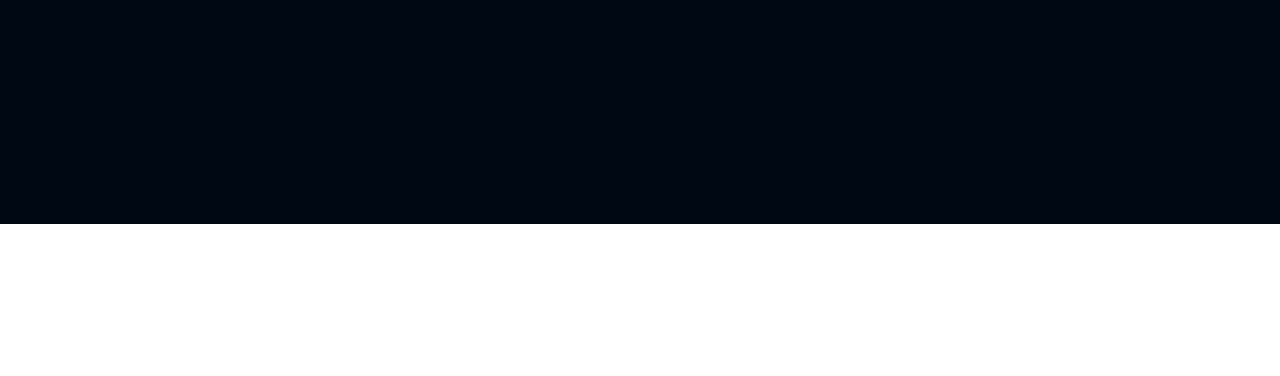
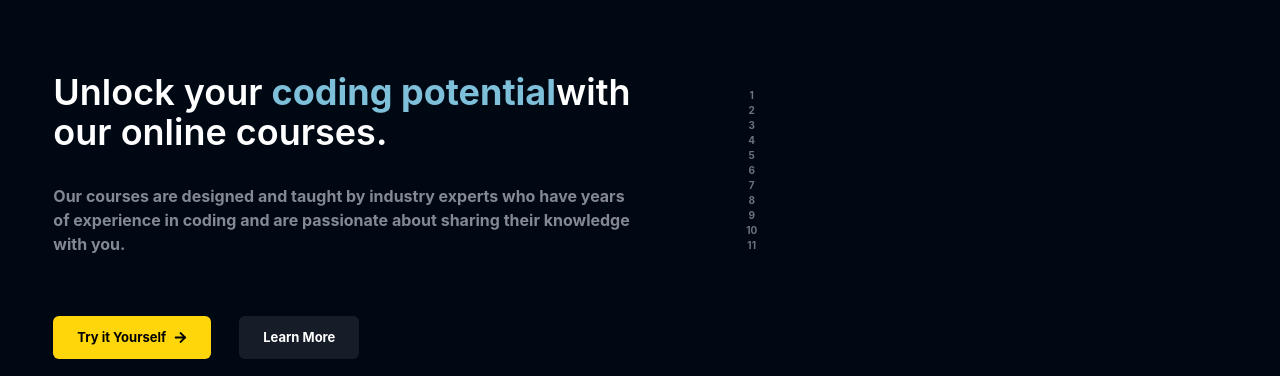
Before and after one commit to Suyog28/StudyNotion, a React (Create React App) app: page / in a window 1280 px wide. Shown: the part 576-952 px from the top of the page. Before the commit the page ends 800 px from the top, so only its background shows below. Built offline with nearby package versions, Linux system fonts and the light colour scheme.

Commit message:
3 section created for home page with type animation packge

```diff
--- a/package.json
+++ b/package.json
@@ -9,6 +9,7 @@
     "react-icons": "^4.10.1",
     "react-router-dom": "^6.14.1",
     "react-scripts": "5.0.1",
+    "react-type-animation": "^3.1.0",
     "web-vitals": "^2.1.4"
   },
   "repository": {
--- /dev/null
+++ b/src/components/core/HomePage/CodeBlocks.jsx
@@ -0,0 +1,67 @@
+import React from 'react';
+import Button from "./Button";
+import { TypeAnimation } from 'react-type-animation';
+import { FaArrowRight } from 'react-icons/fa';
+
+
+const CodeBlocks = ({
+    position, heading, subheading, ctabtn1, ctabtn2, codeblock, backgroundGradient, codeColor
+}) => {
+    return (
+        <div className={`flex ${position} my-20 justify-between gap-10`}>
+            <div className='w-[50%] flex flex-col gap-8'>
+                {heading}
+                <div className='text-richblack-300 font-bold '>
+                    {subheading}
+                </div>
+                <div className='flex gap-7 mt-7'>
+                    <Button active={ctabtn1.active} linkto={ctabtn1.linkto}>
+                        <div className='flex gap-2 items-center'>
+                            {ctabtn1.btnText}
+                            <FaArrowRight />
+                        </div>
+                    </Button>
+                    <Button active={ctabtn2.active} linkto={ctabtn2.linkto}>
+                        {ctabtn2.btnText}
+                    </Button>
+                </div>
+            </div>
+
+            {/* {Section 2} */}
+
+            <div className='h-fit flex flex-row text-[10px] w-[100%] py-4 lg:w-[500px]'>
+                {/* {bg gradient}*/}
+                <div className='text-center flex flex-col w-[10%] text-richblack-400 font-inter font-bold'>
+                    <p>1</p>
+                    <p>2</p>
+                    <p>3</p>
+                    <p>4</p>
+                    <p>5</p>
+                    <p>6</p>
+                    <p>7</p>
+                    <p>8</p>
+                    <p>9</p>
+                    <p>10</p>
+                    <p>11</p>
+                </div>
+                <div className={`w-[90%] flex flex-col gap-2 font-bold font-mono ${codeColor} pr-2`}>
+                    <TypeAnimation
+                        sequence={[codeblock, 2000, ""]}
+                        cursor={true}
+                        repeat={Infinity}
+                        speed={45}
+                        style={{
+                            whiteSpace: "pre-line",
+                            display: "block"
+                        }}
+                    />
+                </div>
+
+
+            </div>
+
+        </div>
+    )
+}
+
+export default CodeBlocks
--- a/src/pages/Home.jsx
+++ b/src/pages/Home.jsx
@@ -3,7 +3,8 @@ import { Link } from 'react-router-dom'
 import { FaArrowRight } from 'react-icons/fa';
 import HighlightText from '../components/core/HomePage/HighlightText';
 import CTAbutton from '../components/core/HomePage/Button';
-import BannerVideo from "../assets/Images/banner.mp4"
+import BannerVideo from "../assets/Images/banner.mp4";
+import CodeBlocks from "../components/core/HomePage/CodeBlocks";
 
 const Home = () => {
     return (
@@ -54,6 +55,38 @@ const Home = () => {
                     </div>
                 </div>
 
+                {/* {codeSection1} */}
+                <div>
+                    <CodeBlocks
+                        position={`lg:flex-row`}
+                        heading={
+                            <div className='text-4xl font-semibold'>
+                                Unlock your <HighlightText text={"coding potential"} />
+                                with our online courses.
+                            </div>
+                        }
+                        subheading={"Our courses are designed and taught by industry experts who have years of experience in coding and are passionate about sharing their knowledge with you."}
+                        ctabtn1={
+                            {
+                                btnText: "Try it Yourself",
+                                linkto: "/signup",
+                                active: true
+                            }
+                        }
+                        ctabtn2={
+                            {
+                                btnText: "Learn More",
+                                linkto: "/login",
+                                active: false
+                            }
+                        }
+
+
+                    />
+                    codeblock={``}
+                    codeColor={""}
+                </div>
+
             </div>
         </div >
 
```
Also changed, not shown: 1 other file (tests, documents, lock files or other folders).
